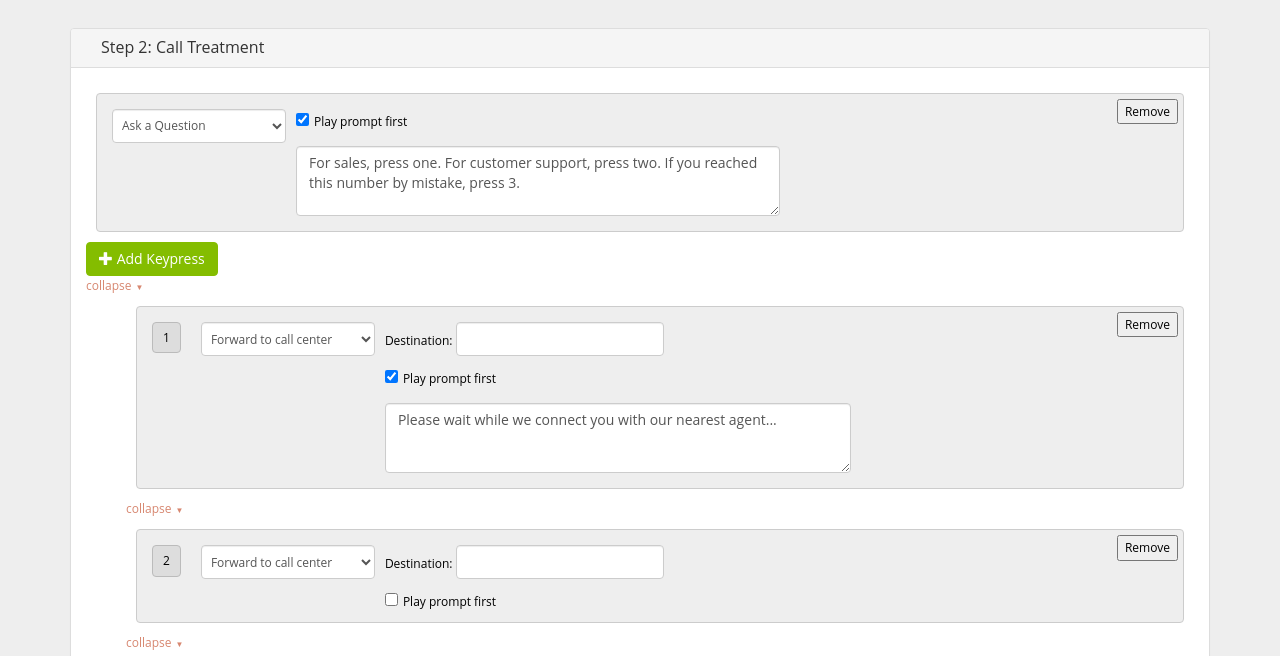
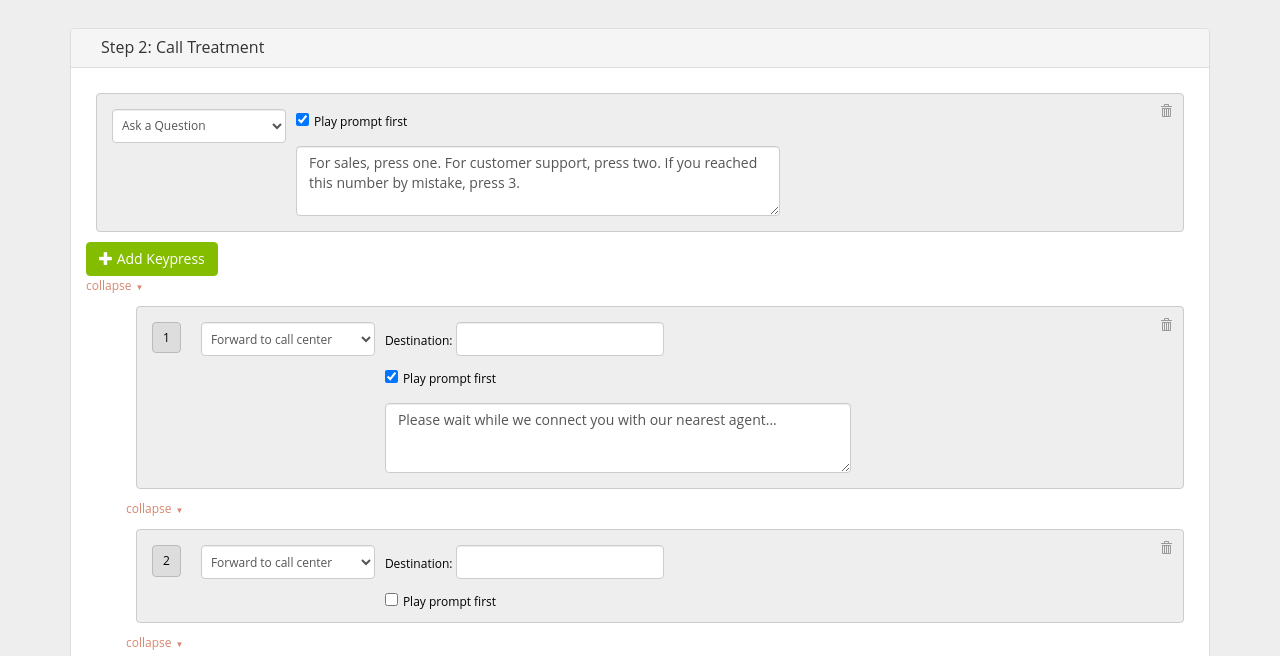
Before and after one commit to oorion/reactive_ivr, a website: page index.html in a window 1280 px wide. Shown: the part 144-800 px from the top of the page. Drawn offline with nearby package versions, Linux system fonts and the light colour scheme; files that its build step writes are made by us from their sources; files whose address does not match are found by name.

Commit message:
Changed 'Remove' to a trash can glyph

```diff
--- a/assets/css/structure/_common.scss
+++ b/assets/css/structure/_common.scss
@@ -172,3 +172,13 @@ h3 {
   content: "▶";
   display: inline-block;
 }
+
+.trash-btn {
+  background: transparent;
+  border: transparent;
+}
+
+.trash-glyph {
+  color: #999999;
+  vertical-align: middle;
+}
--- a/assets/js/nodes/abstract_node.js
+++ b/assets/js/nodes/abstract_node.js
@@ -141,7 +141,7 @@ app.AbstractNode = React.createClass({
           <app.Keypress keypress={this.props.keypress} />
           <app.NodeType active={this.state.node_type} handleTypeChange={this.handleTypeChange} />
           <ViewClass node={this.props.node} />
-          <button style={{float: "right"}} onClick={this.removeNode}>Remove</button>
+          <button className="trash-btn" style={{float: "right"}} onClick={this.removeNode}><span className="glyphicon glyphicon-trash trash-glyph"></span></button>
         </div>
         <app.AddKeypress node_type={this.state.node_type} clicked={this.addNode} />
         <span className={React.addons.classSet(classObj)} onClick={this.toggle}>collapse</span>
```
Also changed, not shown: assets/css/application.css, 1 other file.
